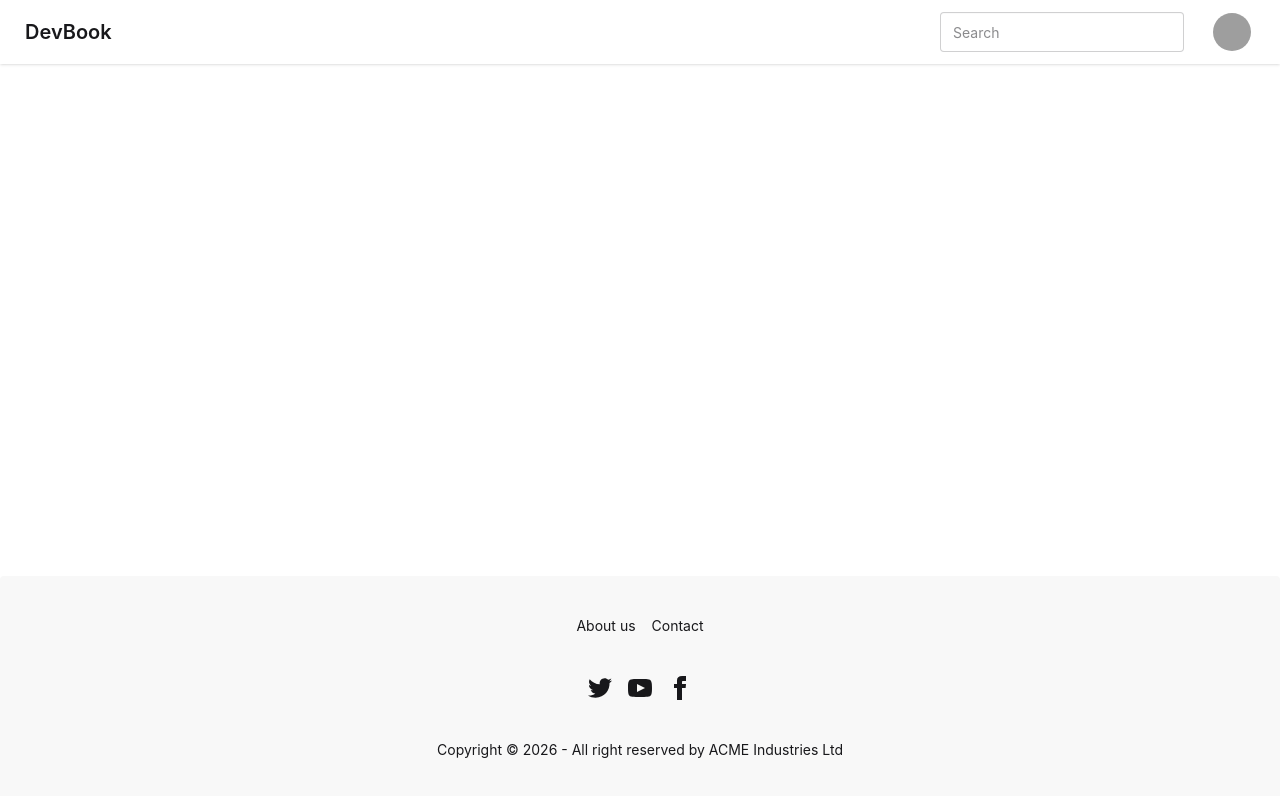
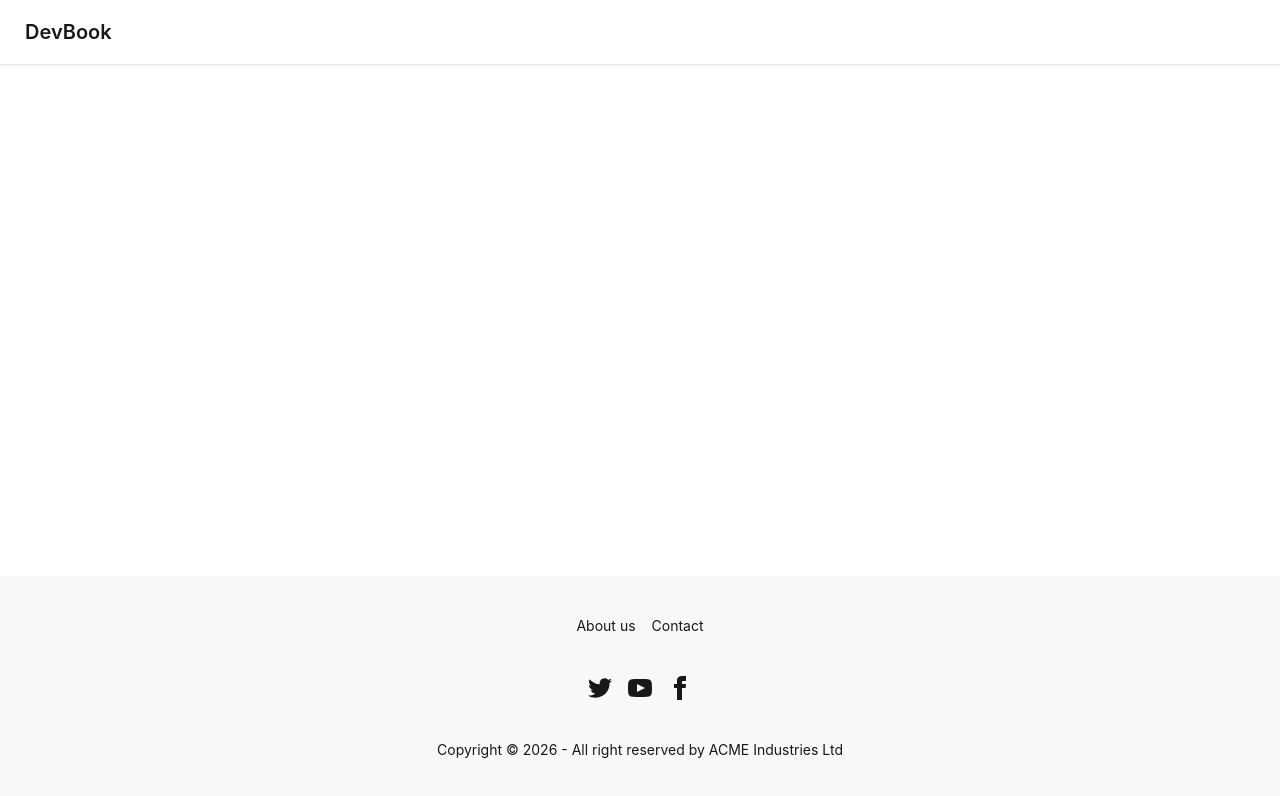
Before and after one commit to vanshajjyadava/devBook-UI, a React (Vite) app: page / in a window 1280 px wide. Shown: the top 796 px of the page. Built offline with nearby package versions, Linux system fonts and the light colour scheme; grey boxes are pictures that could not be loaded.

Commit message:
implement Login page with authentication and Navbar with dynamic user profile display

```diff
--- a/src/components/Login.jsx
+++ b/src/components/Login.jsx
@@ -19,7 +19,6 @@ const Login = () => {
         },
         { withCredentials: true },
       );
-      console.log(response.data);
       dispatch(addUser(response.data));
     } catch (err) {
       console.error(err);
--- a/src/components/Navbar.jsx
+++ b/src/components/Navbar.jsx
@@ -1,26 +1,29 @@
+import { useSelector } from "react-redux";
+
 const Navbar = () => {
+  const user = useSelector((store) => store.user);
+
   return (
     <>
       <div className="navbar bg-base-100 shadow-sm">
         <div className="flex-1">
           <a className="btn btn-ghost text-xl">DevBook</a>
         </div>
+        {user && (
           <div className="flex gap-2">
-          <input
+            {/* <input
             type="text"
             placeholder="Search"
             className="input input-bordered w-24 md:w-auto"
-          />
+          /> */}
             <div className="dropdown dropdown-end">
+              Welcome, {user.firstName}
               <div
                 tabIndex={0}
                 role="button"
                 className="btn btn-ghost btn-circle avatar mx-5">
                 <div className="w-10 rounded-full">
-                <img
-                  alt="Tailwind CSS Navbar component"
-                  src="https://img.daisyui.com/images/stock/photo-1534528741775-53994a69daeb.webp"
-                />
+                  <img alt="user photo" src={user.photoUrl} />
                 </div>
               </div>
               <ul
@@ -41,6 +44,7 @@ const Navbar = () => {
               </ul>
             </div>
           </div>
+        )}
       </div>
     </>
   );
```
Lines whose indentation alone changed are shown as unchanged.
